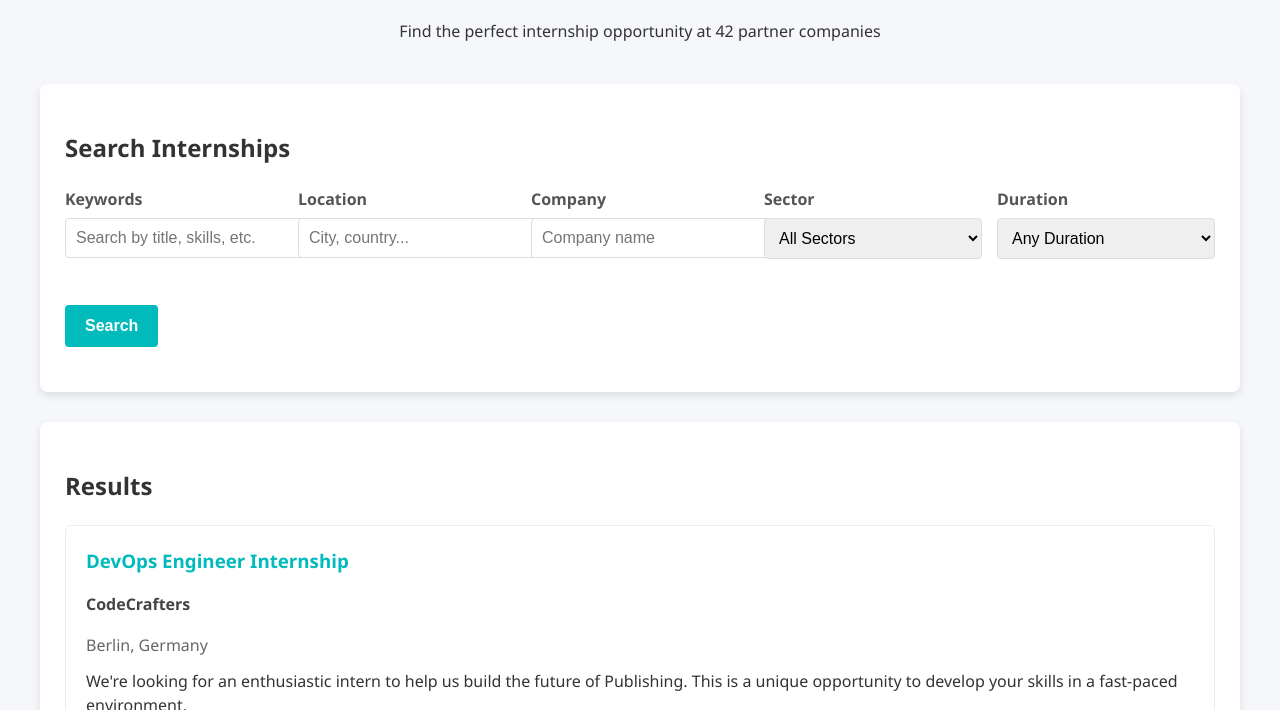
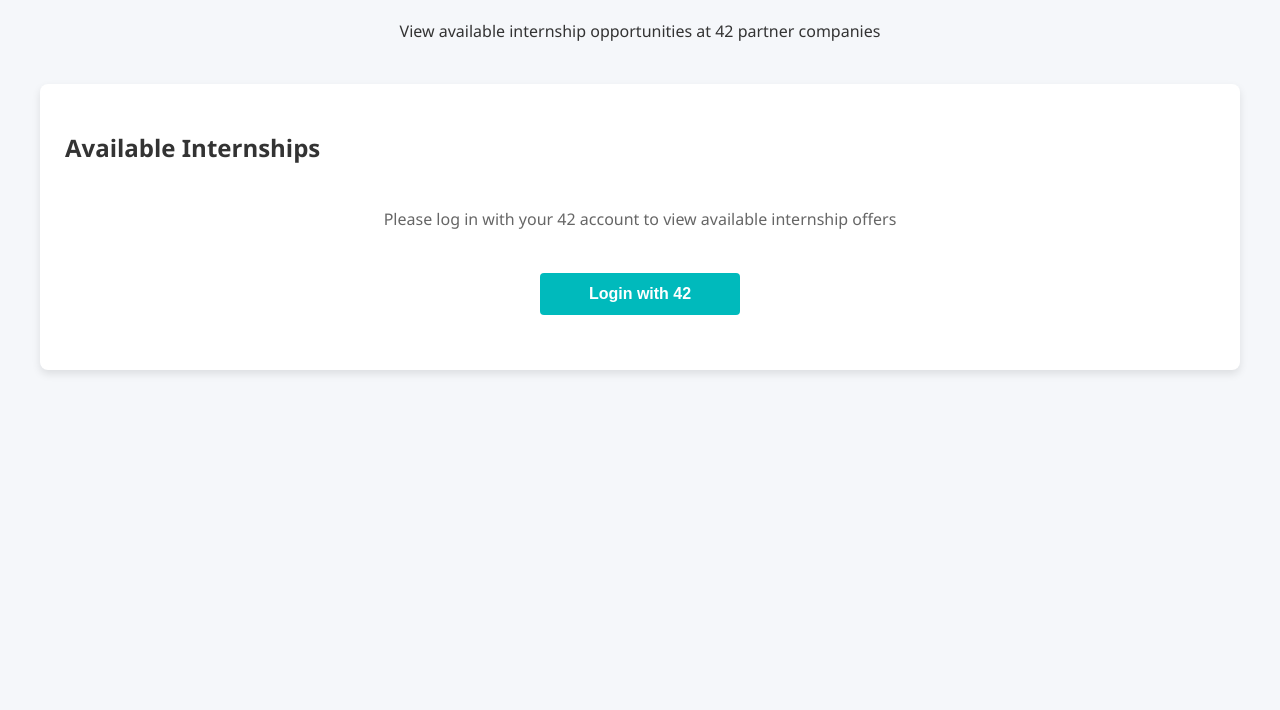
Before and after one commit to aezzahir/42-internship-finder, a plain HTML site: page index.html in a window 1280 px wide. Shown: the part 90-800 px from the top of the page. Drawn offline with Linux system fonts and the light colour scheme.

Commit message:
42 internship finder 3 '

```diff
--- a/index.html
+++ b/index.html
@@ -31,48 +31,6 @@
             border-radius: 8px;
             box-shadow: 0 4px 8px rgba(0, 0, 0, 0.1);
             margin-bottom: 30px;
-        }
-
-        .search-form {
-            display: flex;
-            flex-wrap: wrap;
-            gap: 15px;
-            margin-bottom: 20px;
-        }
-
-        .form-group {
-            flex: 1 0 200px;
-        }
-
-        label {
-            display: block;
-            margin-bottom: 5px;
-            font-weight: 600;
-            color: #555;
-        }
-
-        input, select {
-            width: 100%;
-            padding: 10px;
-            border: 1px solid #ddd;
-            border-radius: 4px;
-            font-size: 16px;
-        }
-
-        button {
-            background-color: #00babc;
-            color: white;
-            border: none;
-            padding: 12px 20px;
-            border-radius: 4px;
-            cursor: pointer;
-            font-size: 16px;
-            font-weight: 600;
-            transition: background-color 0.3s;
-        }
-
-        button:hover {
-            background-color: #00a0a2;
         }
 
         .results-container {
@@ -168,6 +126,8 @@
             color: #00babc;
             border: 1px solid #00babc;
             padding: 8px 15px;
+            border-radius: 4px;
+            cursor: pointer;
         }
 
         .pagination button.active {
@@ -182,85 +142,49 @@
             cursor: not-allowed;
         }
 
-        @media (max-width: 768px) {
-            .search-form {
-                flex-direction: column;
+        .status-message {
+            text-align: center;
+            padding: 20px;
+            color: #666;
         }
 
-            .form-group {
-                flex: 1 0 100%;
+        #loginButton {
+            background-color: #00babc;
+            color: white;
+            border: none;
+            padding: 12px 20px;
+            border-radius: 4px;
+            cursor: pointer;
+            font-size: 16px;
+            font-weight: 600;
+            transition: background-color 0.3s;
+            display: block;
+            margin: 20px auto;
+            min-width: 200px;
         }
+
+        #loginButton:hover {
+            background-color: #00a0a2;
         }
     </style>
 </head>
 <body>
     <header>
         <h1>42 Internship Finder</h1>
-        <p>Find the perfect internship opportunity at 42 partner companies</p>
+        <p>View available internship opportunities at 42 partner companies</p>
     </header>
 
     <main>
-        <section class="search-container">
-            <h2>Search Internships</h2>
-            <form id="searchForm" class="search-form">
-                <div class="form-group">
-                    <label for="keyword">Keywords</label>
-                    <input type="text" id="keyword" placeholder="Search by title, skills, etc.">
+        <section class="results-container">
+            <h2>Available Internships</h2>
+            <div id="authContainer">
+                <p class="status-message">Please log in with your 42 account to view available internship offers</p>
+                <button id="loginButton">Login with 42</button>
             </div>
 
-                <div class="form-group">
-                    <label for="location">Location</label>
-                    <input type="text" id="location" placeholder="City, country...">
-                </div>
-
-                <div class="form-group">
-                    <label for="company">Company</label>
-                    <input type="text" id="company" placeholder="Company name">
-                </div>
-
-                <div class="form-group">
-                    <label for="sector">Sector</label>
-                    <select id="sector">
-                        <option value="">All Sectors</option>
-                        <option value="agro">Agriculture</option>
-                        <option value="audit">Audit</option>
-                        <option value="banque">Banking</option>
-                        <option value="commerce">Commerce</option>
-                        <option value="comm">Communication</option>
-                        <option value="edition">Publishing</option>
-                        <option value="industrie">Industry</option>
-                        <option value="info">IT</option>
-                        <option value="luxe">Luxury</option>
-                        <option value="pharma">Pharmaceutical</option>
-                        <option value="services">Services</option>
-                        <option value="culture">Culture</option>
-                        <option value="immobilier">Real Estate</option>
-                        <option value="other">Other</option>
-                    </select>
-                </div>
-
-                <div class="form-group">
-                    <label for="duration">Duration</label>
-                    <select id="duration">
-                        <option value="">Any Duration</option>
-                        <option value="1-3">1-3 months</option>
-                        <option value="3-6">3-6 months</option>
-                        <option value="6+">6+ months</option>
-                    </select>
-                </div>
-
-                <div class="form-group">
-                    <label>&nbsp;</label>
-                    <button type="submit" id="searchButton">Search</button>
-                </div>
-            </form>
-        </section>
-
-        <section class="results-container">
-            <h2>Results</h2>
             <div id="errorMessage" class="error-message" style="display: none;"></div>
             <div id="loadingIndicator" class="loading" style="display: none;">
-                <p>Loading results...</p>
+                <p>Loading internship offers...</p>
             </div>
             <div id="results"></div>
             <div id="pagination" class="pagination"></div>
@@ -270,32 +194,100 @@
     <script>
         // Configuration
         const API_BASE_URL = 'https://companies.intra.42.fr';
-        const OFFERS_ENDPOINT = '/v2/companies/:company_id/internships_users';
-
-        // State variables
-        let currentPage = 1;
-        let totalPages = 1;
-        let currentOffers = [];
+        const OFFER_DETAIL_ENDPOINT = '/offers/23430'; // Specific offer endpoint as provided
+        const AUTH_REDIRECT_URI = window.location.href;
 
         // DOM Elements
-        const searchForm = document.getElementById('searchForm');
         const resultsContainer = document.getElementById('results');
         const loadingIndicator = document.getElementById('loadingIndicator');
         const errorMessage = document.getElementById('errorMessage');
         const paginationContainer = document.getElementById('pagination');
+        const authContainer = document.getElementById('authContainer');
+        const loginButton = document.getElementById('loginButton');
 
         // Event Listeners
         document.addEventListener('DOMContentLoaded', () => {
-            // Initial load with a default search
+            // Check if user is authenticated
+            if (isAuthenticated()) {
+                authContainer.style.display = 'none';
                 fetchOffers();
+            } else {
+                setupLoginButton();
+                handleAuthCallback();
+            }
+        });
 
-            // Set up search form submission
-            searchForm.addEventListener('submit', (e) => {
-                e.preventDefault();
-                currentPage = 1;
+        function setupLoginButton() {
+            loginButton.addEventListener('click', () => {
+                // Redirect to 42 OAuth login
+                const clientId = '42_client_id'; // Replace with your actual client ID
+                const redirectUri = encodeURIComponent(AUTH_REDIRECT_URI);
+                const authUrl = `https://api.intra.42.fr/oauth/authorize?client_id=${clientId}&redirect_uri=${redirectUri}&response_type=code`;
+                window.location.href = authUrl;
+            });
+        }
+
+        function handleAuthCallback() {
+            // Check if the URL contains an authorization code
+            const urlParams = new URLSearchParams(window.location.search);
+            const code = urlParams.get('code');
+
+            if (code) {
+                // Exchange code for token
+                showLoading(true);
+                exchangeCodeForToken(code)
+                    .then(token => {
+                        // Save token and fetch offers
+                        saveToken(token);
+                        authContainer.style.display = 'none';
                         fetchOffers();
+                    })
+                    .catch(error => {
+                        showError('Authentication failed. Please try again.');
+                        console.error('Auth Error:', error);
+                        showLoading(false);
+                    });
+            }
+        }
+
+        async function exchangeCodeForToken(code) {
+            // In a real app, you would call your backend to exchange the code for a token
+            // GitHub Pages doesn't support server-side code, so this would need to be handled by a separate backend service
+
+            // Simulated token exchange - replace with actual implementation when you have a backend
+            return new Promise((resolve, reject) => {
+                // For demo purposes only - in production, use a real backend exchange
+                // This is just to show the flow - NOT for production use
+                resolve({
+                    access_token: 'simulated_token',
+                    expires_in: 7200
                 });
             });
+        }
+
+        function saveToken(token) {
+            localStorage.setItem('42_auth_token', token.access_token);
+            localStorage.setItem('42_token_expiry', Date.now() + (token.expires_in * 1000));
+        }
+
+        function getToken() {
+            return localStorage.getItem('42_auth_token');
+        }
+
+        function isTokenExpired() {
+            const expiry = localStorage.getItem('42_token_expiry');
+            return !expiry || parseInt(expiry) < Date.now();
+        }
+
+        function isAuthenticated() {
+            return getToken() && !isTokenExpired();
+        }
+
+        function logout() {
+            localStorage.removeItem('42_auth_token');
+            localStorage.removeItem('42_token_expiry');
+            window.location.reload();
+        }
 
         // API Functions
         async function fetchOffers() {
@@ -303,25 +295,9 @@
             clearError();
 
             try {
-                // In a real implementation, we would use the form values to construct
-                // the API request. Here's a simplified version:
-                const keyword = document.getElementById('keyword').value;
-                const location = document.getElementById('location').value;
-                const company = document.getElementById('company').value;
-                const sector = document.getElementById('sector').value;
-                const duration = document.getElementById('duration').value;
-
-                // Normally we would call the actual API here
-                // For this demo, we'll simulate a response since we can't make actual API calls from GitHub Pages
-
-                // Simulate API delay
-                await new Promise(resolve => setTimeout(resolve, 1000));
-
-                // For demo purposes, generate mock data based on search parameters
-                const mockData = generateMockOffers(keyword, location, company, sector, duration);
-
-                displayOffers(mockData.offers);
-                updatePagination(mockData.pagination);
+                // Since the specific offer ID was provided (23430)
+                const offer = await fetchOfferById(23430);
+                displayOffer(offer);
             } catch (error) {
                 showError('Error fetching internship offers. Please try again later.');
                 console.error('API Error:', error);
@@ -330,66 +306,61 @@
             }
         }
 
-        // UI Functions
-        function displayOffers(offers) {
-            currentOffers = offers;
+        async function fetchOfferById(id) {
+            // In a production app, this would make an actual API request
+            // Since we can't make direct API calls from GitHub Pages due to CORS restrictions,
+            // we'll simulate the API response structure based on the endpoint documentation
 
-            if (offers.length === 0) {
-                resultsContainer.innerHTML = '<p>No internship offers found matching your criteria.</p>';
-                return;
+            // Simulated offer data structure based on API documentation
+            // In production, replace this with an actual fetch call to your backend proxy
+            return {
+                id: 23430,
+                title: "Software Engineering Internship",
+                description: "Join our engineering team and work on cutting-edge technology projects. This internship offers hands-on experience with our software development lifecycle and collaboration with senior engineers.",
+                company: {
+                    id: 42,
+                    name: "42 Technology Partners",
+                    country: "France",
+                    city: "Paris"
+                },
+                location: "Paris, France",
+                duration: "6 months",
+                compensation: "€1200/month",
+                requirements: "- Experience with C/C++\n- Knowledge of algorithms and data structures\n- Interest in system programming",
+                apply_url: "https://companies.intra.42.fr/offers/23430",
+                posted_date: "2025-03-15"
+            };
         }
 
-            let html = '';
-            offers.forEach(offer => {
-                html += `
+        // UI Functions
+        function displayOffer(offer) {
+            let html = `
                 <div class="offer-card">
                     <h3 class="offer-title">${offer.title}</h3>
-                        <p class="offer-company">${offer.company}</p>
+                    <p class="offer-company">${offer.company.name}</p>
                     <p class="offer-location">${offer.location}</p>
                     <div class="offer-description">${offer.description}</div>
+
+                    <h4>Requirements</h4>
+                    <div class="offer-description">${offer.requirements}</div>
+
                     <div class="offer-details">
                         <span class="offer-detail">Duration: ${offer.duration}</span>
-                            <span class="offer-detail">Posted: ${offer.postedDate}</span>
+                        <span class="offer-detail">Posted: ${formatDate(offer.posted_date)}</span>
                         <span class="offer-detail">Compensation: ${offer.compensation}</span>
                     </div>
-                        <a href="${API_BASE_URL}/offers/${offer.id}" class="apply-btn" target="_blank">View Details</a>
+
+                    <a href="${API_BASE_URL}/offers/${offer.id}" class="apply-btn" target="_blank">View Details & Apply</a>
                 </div>
             `;
-            });
 
             resultsContainer.innerHTML = html;
+            paginationContainer.innerHTML = ''; // No pagination needed for single offer
         }
 
-        function updatePagination(pagination) {
-            totalPages = pagination.totalPages;
-            currentPage = pagination.currentPage;
-
-            let html = '';
-
-            // Previous button
-            html += `<button ${currentPage === 1 ? 'disabled' : ''} onclick="changePage(${currentPage - 1})">Previous</button>`;
-
-            // Page numbers
-            for (let i = 1; i <= totalPages; i++) {
-                if (i === currentPage) {
-                    html += `<button class="active">${i}</button>`;
-                } else if (i === 1 || i === totalPages || (i >= currentPage - 1 && i <= currentPage + 1)) {
-                    html += `<button onclick="changePage(${i})">${i}</button>`;
-                } else if (i === currentPage - 2 || i === currentPage + 2) {
-                    html += '<button disabled>...</button>';
-                }
-            }
-
-            // Next button
-            html += `<button ${currentPage === totalPages ? 'disabled' : ''} onclick="changePage(${currentPage + 1})">Next</button>`;
-
-            paginationContainer.innerHTML = html;
-        }
-
-        function changePage(page) {
-            if (page < 1 || page > totalPages) return;
-            currentPage = page;
-            fetchOffers();
+        function formatDate(dateString) {
+            const options = { year: 'numeric', month: 'long', day: 'numeric' };
+            return new Date(dateString).toLocaleDateString(undefined, options);
         }
 
         function showLoading(isLoading) {
@@ -405,96 +376,6 @@
             errorMessage.textContent = '';
             errorMessage.style.display = 'none';
         }
-
-        // Mock Data Generation (for demo purposes)
-        function generateMockOffers(keyword, location, company, sector, duration) {
-            // Generate 5-10 random internship offers
-            const count = Math.floor(Math.random() * 6) + 5;
-            const offers = [];
-
-            const sectors = ['IT', 'Banking', 'Communication', 'Publishing', 'Industry'];
-            const locations = ['Paris, France', 'Berlin, Germany', 'London, UK', 'Barcelona, Spain', 'Amsterdam, Netherlands'];
-            const companies = ['TechCorp', '42 Partners', 'Digital Solutions', 'CodeCrafters', 'WebWizards'];
-            const durations = ['2 months', '3 months', '4 months', '6 months'];
-            const compensations = ['€500/month', '€800/month', '€1000/month', '€1200/month', 'Unpaid'];
-
-            // Filter based on search parameters if provided
-            let filteredSectors = sectors;
-            let filteredLocations = locations;
-            let filteredCompanies = companies;
-            let filteredDurations = durations;
-
-            if (sector) {
-                filteredSectors = sectors.filter(s => s.toLowerCase().includes(sector));
-            }
-
-            if (location) {
-                filteredLocations = locations.filter(l => l.toLowerCase().includes(location.toLowerCase()));
-            }
-
-            if (company) {
-                filteredCompanies = companies.filter(c => c.toLowerCase().includes(company.toLowerCase()));
-            }
-
-            if (duration) {
-                switch (duration) {
-                    case '1-3':
-                        filteredDurations = durations.filter(d => parseInt(d) <= 3);
-                        break;
-                    case '3-6':
-                        filteredDurations = durations.filter(d => parseInt(d) >= 3 && parseInt(d) <= 6);
-                        break;
-                    case '6+':
-                        filteredDurations = durations.filter(d => parseInt(d) >= 6);
-                        break;
-                }
-            }
-
-            // Generate the offers
-            for (let i = 0; i < count; i++) {
-                const sectorItem = filteredSectors[Math.floor(Math.random() * filteredSectors.length)] || sectors[0];
-                const locationItem = filteredLocations[Math.floor(Math.random() * filteredLocations.length)] || locations[0];
-                const companyItem = filteredCompanies[Math.floor(Math.random() * filteredCompanies.length)] || companies[0];
-                const durationItem = filteredDurations[Math.floor(Math.random() * filteredDurations.length)] || durations[0];
-                const compensationItem = compensations[Math.floor(Math.random() * compensations.length)];
-
-                let title = '';
-
-                // Incorporate keyword in title if provided
-                if (keyword) {
-                    title = `${keyword} Internship at ${companyItem}`;
-                } else {
-                    const positions = ['Software Developer', 'Web Developer', 'Data Scientist', 'UX Designer', 'DevOps Engineer'];
-                    const position = positions[Math.floor(Math.random() * positions.length)];
-                    title = `${position} Internship`;
-                }
-
-                const descriptions = [
-                    `Join our team and work on real-world projects in the ${sectorItem} sector. You will gain hands-on experience with cutting-edge technologies and collaborate with experienced professionals.`,
-                    `We're looking for an enthusiastic intern to help us build the future of ${sectorItem}. This is a unique opportunity to develop your skills in a fast-paced environment.`,
-                    `This internship provides a comprehensive learning experience in ${sectorItem}. You'll work directly with senior team members and contribute to projects that matter.`
-                ];
-
-                offers.push({
-                    id: 23430 + i,
-                    title,
-                    company: companyItem,
-                    location: locationItem,
-                    description: descriptions[Math.floor(Math.random() * descriptions.length)],
-                    duration: durationItem,
-                    compensation: compensationItem,
-                    postedDate: `${Math.floor(Math.random() * 20) + 1} days ago`
-                });
-            }
-
-            return {
-                offers,
-                pagination: {
-                    totalPages: 5,
-                    currentPage
-                }
-            };
-        }
     </script>
-</body>a
-</html>a
+</body>
+</html>
```
Lines whose indentation alone changed are shown as unchanged.
